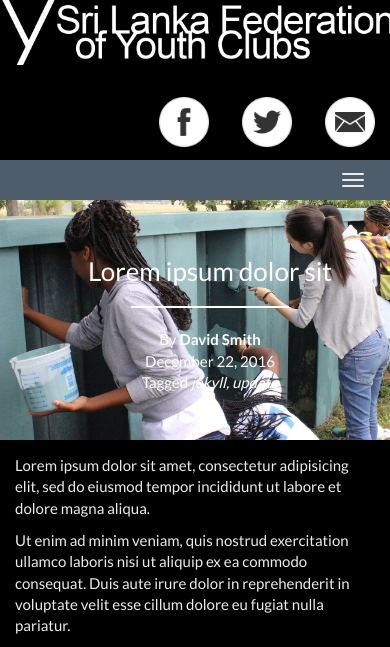
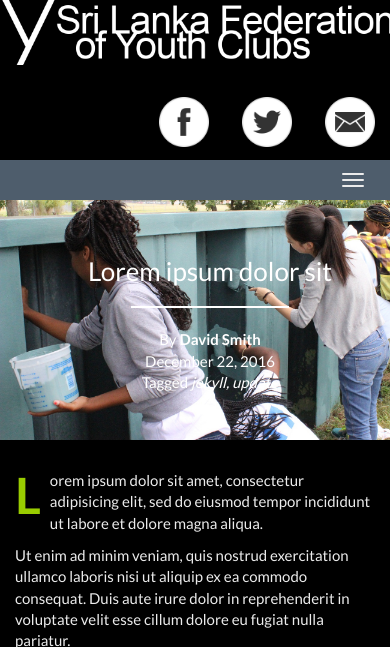
Before and after one commit to youthlk/youthlk.github.io, a Jekyll site: the page built from _posts/2016-12-25-ipsum-dolor.markdown, in a window 390 px wide. Shown: the top 647 px of the page. Built offline with Jekyll 4.4.1, drawn with Linux system fonts in a browser that asks for light colours; comment, search, counter and statistics services are not loaded; grey boxes are pictures that could not be loaded.

Commit message:
Finnish news article page

```diff
--- a/_layouts/post.html
+++ b/_layouts/post.html
@@ -29,11 +29,27 @@
 
   <div class="row">
 
-    <div class="yellow col-xs-12 col-md-8 column pad-vertical post-body">
+    <div class="yellow col-xs-12 col-md-8 column pad-vertical">
 
-      <div>{{ content }}</div>
+      <div class="social-buttons-sharethiscom">
+        <span class='st_facebook_hcount' displayText='Facebook'></span>
+        <span class='st_linkedin_hcount' displayText='LinkedIn'></span>
+        <span class='st_twitter_hcount' displayText='Tweet'></span>
+        <span class='st_googleplus_hcount' displayText='Google +'></span>
+        <span class='st_email_hcount' displayText='Email'></span>
+      </div>
 
-      <div>
+      <div class="pad-vertical post-body">{{ content }}</div>
+
+      <div class="social-buttons-sharethiscom">
+        <span class='st_facebook_hcount' displayText='Facebook'></span>
+        <span class='st_linkedin_hcount' displayText='LinkedIn'></span>
+        <span class='st_twitter_hcount' displayText='Tweet'></span>
+        <span class='st_googleplus_hcount' displayText='Google +'></span>
+        <span class='st_email_hcount' displayText='Email'></span>
+      </div>
+
+      <div class="disqus-content">
         <div id="disqus_thread"></div>
         <script>
 
--- a/assets/css/post.scss
+++ b/assets/css/post.scss
@@ -74,6 +74,16 @@
 		display: block;
 		margin: 0 auto;
 	}
+	p:first-child:first-letter {
+		float: left;
+	    font-size: 50px;
+	    line-height: 1;
+	    font-weight: bold;
+	    margin-right: 9px;
+	    color: #9c0;
+	    // font-family: "Times New Roman", Times, serif;
+	    // text-shadow: #690 .05em .05em;
+	}
 }
 @media (max-width: $screen-md) {
 	.post-body {
@@ -85,3 +95,11 @@
 		font-size: 18px;
 	}
 }
+
+// disqus
+
+// sharethis.com
+
+.stButton_gradient {
+	// height: 22px !important; // works only for Google+ button
+}
```
Also changed, not shown: other parts of _layouts/post.html (+5 -0 lines).
